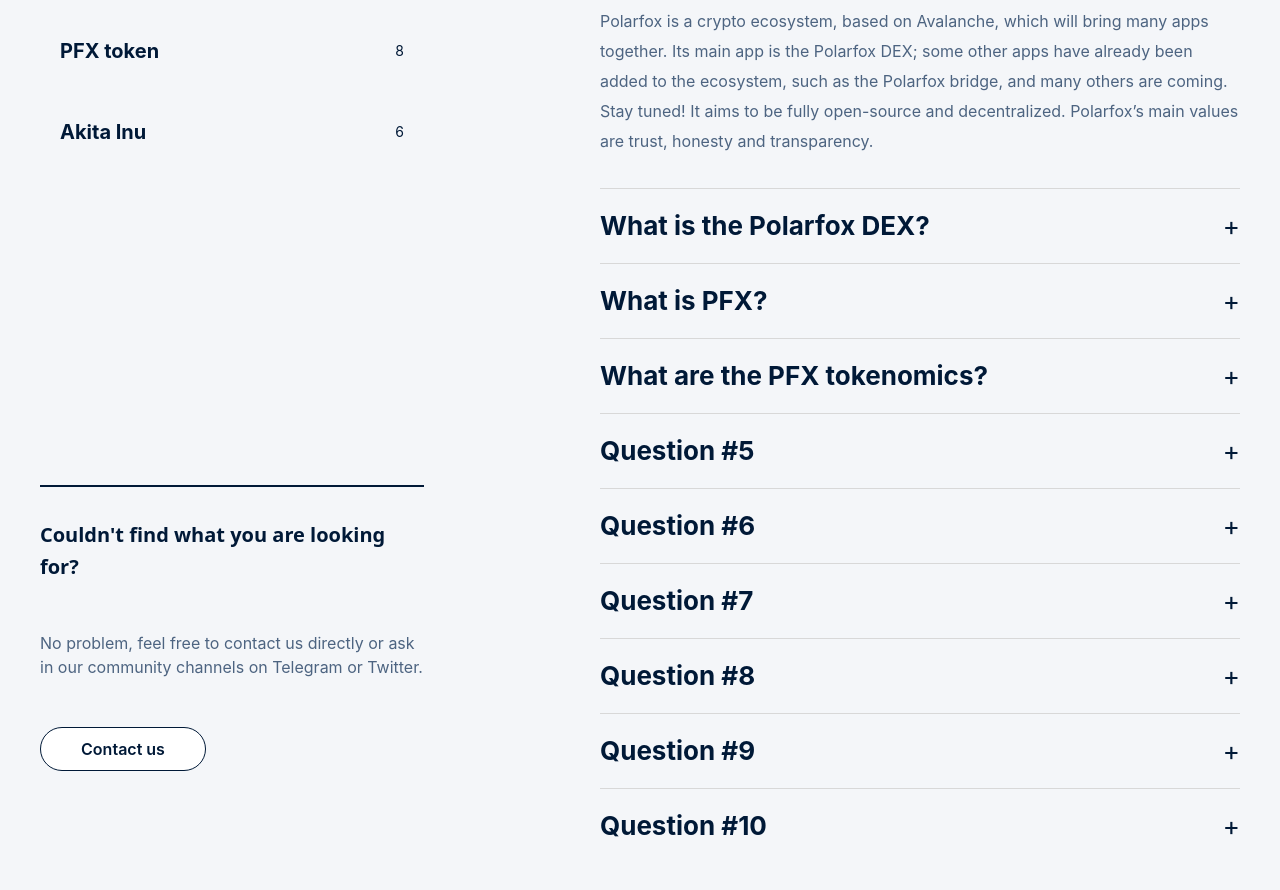
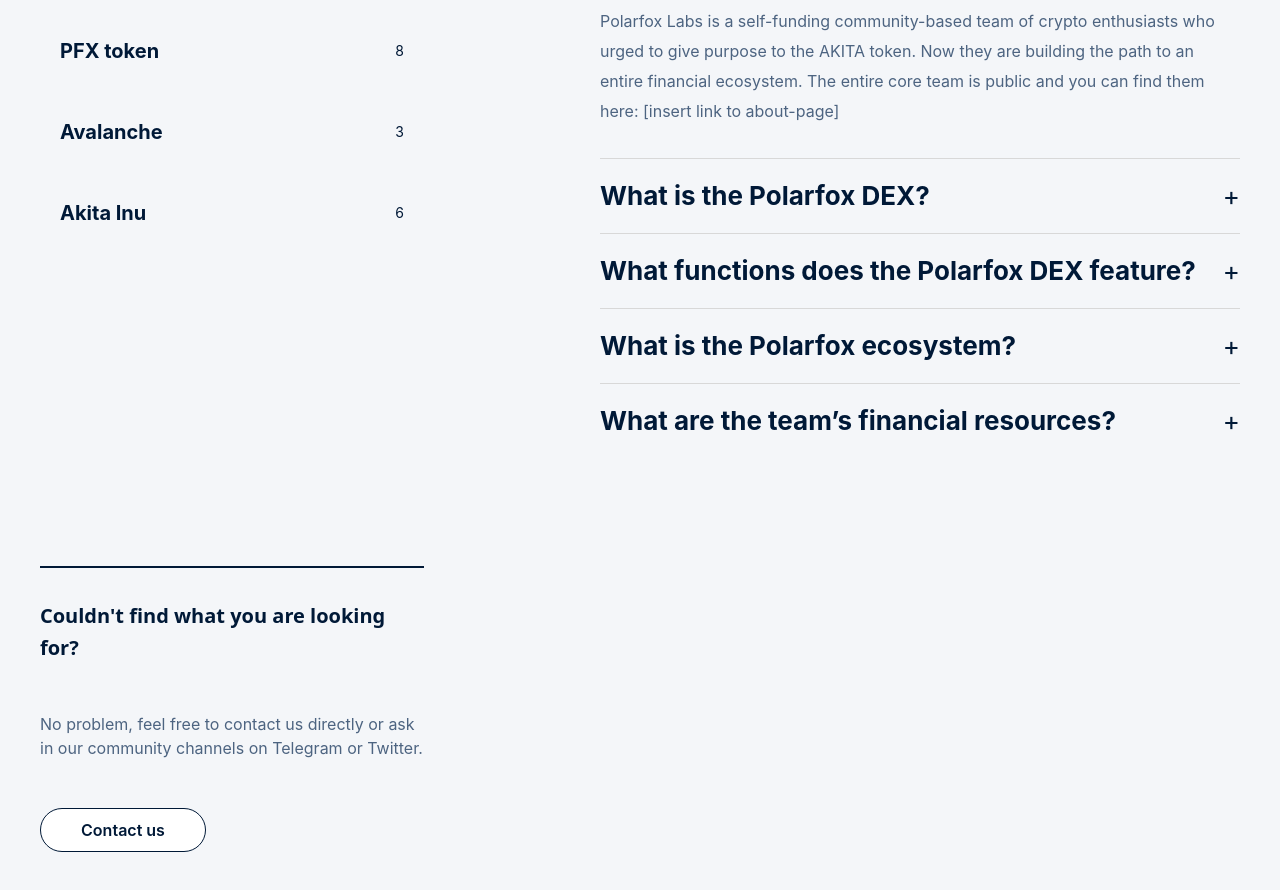
Before and after one commit to Polarfox-DEX/polarfox-web, a Next.js app: page /faq in a window 1280 px wide. Shown: the part 464-1354 px from the top of the page. Built offline with nearby package versions, Linux system fonts and the light colour scheme.

Commit message:
Add content for FAQ

```diff
--- a/components/faq/FaqAkitaInu.tsx
+++ b/components/faq/FaqAkitaInu.tsx
@@ -5,13 +5,30 @@ import { SectionProps } from '../sections/utils/SectionProps'
 export function FaqAkitaInu({ className }: SectionProps) {
   return (
     <div className={classNames('divide-y divide-gray-light w-full', className)}>
-      <Question question="What is Akita Inu?" isOpenDefault>
-        Polarfox is a crypto ecosystem, based on Avalanche, which will bring
-        many apps together. Its main app is the Polarfox DEX; some other apps
-        have already been added to the ecosystem, such as the Polarfox bridge,
-        and many others are coming. Stay tuned! It aims to be fully open-source
-        and decentralized. Polarfox’s main values are trust, honesty and
-        transparency.
+      <Question question="What is AKITA?" isOpenDefault>
+        AKITA (Akita Inu) is an ERC-20 token on the Ethereum blockchain.
+        Originally a meme token without a team nor a project, it now has a
+        strong community of 50,000+ holders. The goal of the team is to convert
+        this coin from a meme token to a real, useful token with various use
+        cases such as: Staking AKITA with other dog tokens on the Dreamswap
+        exchange Staking AKITA on Polarfox to earn gAKITA As time goes on AKITA
+        will be given more and more use cases inside the Polarfox ecosystem. It
+        will be available on both blockchains Avalanche and Ethereum.
+      </Question>
+      <Question question="What is AKITA Network?">
+        AKITA Network is going to be a decentralized and anonymous social media
+        platform governed by AKITA holders who will have access to vendors and
+        organizations that have been chosen by its own members and benefactors.
+        This project is determined to start in 2022. For more information visit:
+        https://akita.network
+      </Question>
+      <Question question="What is gAKITA?">
+        gAKITA will be the governance token of the AKITA Network running on the
+        Avalanche blockchain to incentivize leadership from within the community
+        in order to leverage the power of the network in all fundraising,
+        development and trajectory. It will only be minted during a 60-day
+        period on Polarfox. There will also be a liquidity mining pool on the
+        Polarfox DEX to earn PFX by staking gAKITA with AVAX in the future.
       </Question>
     </div>
   )
--- /dev/null
+++ b/components/faq/FaqAvalanche.tsx
@@ -0,0 +1,23 @@
+import classNames from 'classnames'
+import { Question } from './Question'
+import { SectionProps } from '../sections/utils/SectionProps'
+
+export function FaqAvalanche({ className }: SectionProps) {
+  return (
+    <div className={classNames('divide-y divide-gray-light w-full', className)}>
+      <Question question="What is Avalanche?" isOpenDefault>
+        Avalanche is a blockchain with a significantly higher transaction
+        throughput than Ethereum. Its native token is AVAX having the same
+        purpose as ETH on Ethereum. If you need help using Avalanche, see the
+        tutorial at: [insert link]
+      </Question>
+      <Question question="Why is Polarfox running on Avalanche?">
+        Polarfox is built on Avalanche because it uses a revolutionary consensus
+        model that completes transactions with near-instantaneous finality. To
+        put it simply, Avalanche has: Ridiculously low gas fees Extremely fast
+        transactions A responsive developer team A dedicated community
+        Sub-second consensus finality
+      </Question>
+    </div>
+  )
+}
--- a/components/faq/FaqMain.tsx
+++ b/components/faq/FaqMain.tsx
@@ -4,6 +4,7 @@ import { FaqContact } from './FaqContact'
 import { FaqPolarfox } from './FaqPolarfox'
 import { FaqPfxToken } from './FaqPfxToken'
 import { FaqAkitaInu } from './FaqAkitaInu'
+import { FaqAvalanche } from './FaqAvalanche'
 import { SectionProps } from '../sections/utils/SectionProps'
 import React, { useState } from 'react'
 
@@ -35,6 +36,11 @@ export function FaqMain({ className }: SectionProps) {
             hidden: selectedFaq !== 'PFX_TOKEN'
           })}
         />
+        <FaqAvalanche
+          className={classNames('mt-8 desktop:mt-32 desktop:pl-44', {
+            hidden: selectedFaq !== 'AVALANCHE'
+          })}
+        />
         <FaqAkitaInu
           className={classNames('mt-8 desktop:mt-32 desktop:pl-44', {
             hidden: selectedFaq !== 'AKITA_INU'
--- a/components/faq/FaqPfxToken.tsx
+++ b/components/faq/FaqPfxToken.tsx
@@ -6,12 +6,19 @@ export function FaqPfxToken({ className }: SectionProps) {
   return (
     <div className={classNames('divide-y divide-gray-light w-full', className)}>
       <Question question="What is PFX?" isOpenDefault>
-        Polarfox is a crypto ecosystem, based on Avalanche, which will bring
-        many apps together. Its main app is the Polarfox DEX; some other apps
-        have already been added to the ecosystem, such as the Polarfox bridge,
-        and many others are coming. Stay tuned! It aims to be fully open-source
-        and decentralized. Polarfox’s main values are trust, honesty and
-        transparency.
+        PFX is the native governance token of the Polarfox DEX. It will be
+        launched on the Avalanche blockchain. It establishes deflation by
+        providing on every transaction: 0.27% burned (sent to 0x0) 0.03% sent to
+        a dev wallet to fund future development [changed maybe]
+      </Question>
+      <Question question="What are the PFX tokenomics?">
+        Token supply: 30,000,000 PFX [maybe add new tokenomics here when they
+        are finished]
+      </Question>
+      <Question question="How to get PFX?">
+        Participating in the PFX presale Staking PFX or AVAX with another token
+        in the Polarfox liquidity mining pools Swapping another token for PFX on
+        Polarfox
       </Question>
     </div>
   )
--- a/components/faq/FaqPolarfox.tsx
+++ b/components/faq/FaqPolarfox.tsx
@@ -5,85 +5,36 @@ import { SectionProps } from '../sections/utils/SectionProps'
 export function FaqPolarfox({ className }: SectionProps) {
   return (
     <div className={classNames('divide-y divide-gray-light w-full', className)}>
-      <Question question="What is Polarfox?" isOpenDefault>
-        Polarfox is a crypto ecosystem, based on Avalanche, which will bring
-        many apps together. Its main app is the Polarfox DEX; some other apps
-        have already been added to the ecosystem, such as the Polarfox bridge,
-        and many others are coming. Stay tuned! It aims to be fully open-source
-        and decentralized. Polarfox’s main values are trust, honesty and
-        transparency.
+      <Question question="What is Polarfox Labs?" isOpenDefault>
+        Polarfox Labs is a self-funding community-based team of crypto
+        enthusiasts who urged to give purpose to the AKITA token. Now they are
+        building the path to an entire financial ecosystem. The entire core team
+        is public and you can find them here: [insert link to about-page]
       </Question>
       <Question question="What is the Polarfox DEX?">
-        Polarfox is a crypto ecosystem, based on Avalanche, which will bring
-        many apps together. Its main app is the Polarfox DEX; some other apps
-        have already been added to the ecosystem, such as the Polarfox bridge,
-        and many others are coming. Stay tuned! It aims to be fully open-source
-        and decentralized. Polarfox’s main values are trust, honesty and
-        transparency.
+        Polarfox is a decentralized exchange (DEX) running on the Avalanche
+        blockchain. It uses the same type of automated market-making (AMM) as
+        Uniswap featuring a native governance token called PFX which is capable
+        of trading all tokens issued on Avalanche. If you need help using the
+        Polarfox DEX, see the tutorials at: [insert link]
       </Question>
-      <Question question="What is PFX?">
-        Polarfox is a crypto ecosystem, based on Avalanche, which will bring
-        many apps together. Its main app is the Polarfox DEX; some other apps
-        have already been added to the ecosystem, such as the Polarfox bridge,
-        and many others are coming. Stay tuned! It aims to be fully open-source
-        and decentralized. Polarfox’s main values are trust, honesty and
-        transparency.
+      <Question question="What functions does the Polarfox DEX feature?">
+        Token swap Liquidity providing Liquidity mining (PFX, gAKITA) Polarfox
+        governance AKITA governance
       </Question>
-      <Question question="What are the PFX tokenomics?">
-        Polarfox is a crypto ecosystem, based on Avalanche, which will bring
-        many apps together. Its main app is the Polarfox DEX; some other apps
-        have already been added to the ecosystem, such as the Polarfox bridge,
-        and many others are coming. Stay tuned! It aims to be fully open-source
-        and decentralized. Polarfox’s main values are trust, honesty and
-        transparency.
+      <Question question="What is the Polarfox ecosystem?">
+        The Polarfox ecosystem is an economic framework which circulates
+        financial goods based on cryptocurrency to support itself and its
+        community. Its central element is the Polarfox DEX channeling tokens
+        like AKITA between blockchains as well as novel networks that will come
+        up over the years (stay tuned!).
       </Question>
-      <Question question="Question #5">
-        Polarfox is a crypto ecosystem, based on Avalanche, which will bring
-        many apps together. Its main app is the Polarfox DEX; some other apps
-        have already been added to the ecosystem, such as the Polarfox bridge,
-        and many others are coming. Stay tuned! It aims to be fully open-source
-        and decentralized. Polarfox’s main values are trust, honesty and
-        transparency.
-      </Question>
-      <Question question="Question #6">
-        Polarfox is a crypto ecosystem, based on Avalanche, which will bring
-        many apps together. Its main app is the Polarfox DEX; some other apps
-        have already been added to the ecosystem, such as the Polarfox bridge,
-        and many others are coming. Stay tuned! It aims to be fully open-source
-        and decentralized. Polarfox’s main values are trust, honesty and
-        transparency.
-      </Question>
-      <Question question="Question #7">
-        Polarfox is a crypto ecosystem, based on Avalanche, which will bring
-        many apps together. Its main app is the Polarfox DEX; some other apps
-        have already been added to the ecosystem, such as the Polarfox bridge,
-        and many others are coming. Stay tuned! It aims to be fully open-source
-        and decentralized. Polarfox’s main values are trust, honesty and
-        transparency.
-      </Question>
-      <Question question="Question #8">
-        Polarfox is a crypto ecosystem, based on Avalanche, which will bring
-        many apps together. Its main app is the Polarfox DEX; some other apps
-        have already been added to the ecosystem, such as the Polarfox bridge,
-        and many others are coming. Stay tuned! It aims to be fully open-source
-        and decentralized. Polarfox’s main values are trust, honesty and
-        transparency.
-      </Question>
-      <Question question="Question #9">
-        Polarfox is a crypto ecosystem, based on Avalanche, which will bring
-        many apps together. Its main app is the Polarfox DEX; some other apps
-        have already been added to the ecosystem, such as the Polarfox bridge,
-        and many others are coming. Stay tuned! It aims to be fully open-source
-        and decentralized. Polarfox’s main values are trust, honesty and
-        transparency.
-      </Question>
-      <Question question="Question #10">
-        Polarfox is a crypto ecosystem, based on Avalanche, which will bring
-        many apps together. Its main app is the Polarfox DEX; some other apps
-        have already been added to the ecosystem, such as the Polarfox bridge,
-        and many others are coming. Stay tuned! It aims to be fully open-source
-        and decentralized. Polarfox’s main values are trust, honesty and
-        transparency.
+      <Question question="What are the team’s financial resources?">
+        The team has been working since February without funding. Most of its
+        members still work part-time and on weekends. However, we figure on
+        introducing our own funding by: Keeping a small percentage of the PFX
+        token supply 0.03% fees on every transaction involving PFX [maybe
+        changed, no?]
       </Question>
     </div>
   )
--- a/components/faq/FaqSelector.tsx
+++ b/components/faq/FaqSelector.tsx
@@ -45,6 +45,13 @@ export function FaqSelector({ selectedFaq, setSelectedFaq }: FaqSelectorProps) {
           title="PFX token"
           numberOfItems={8}
           name={'PFX_TOKEN'}
+          selectedFaq={selectedFaq}
+          setSelectedFaq={setSelectedFaq}
+        />
+        <FaqSelectorButton
+          title="Avalanche"
+          numberOfItems={3}
+          name={'AVALANCHE'}
           selectedFaq={selectedFaq}
           setSelectedFaq={setSelectedFaq}
         />
```
